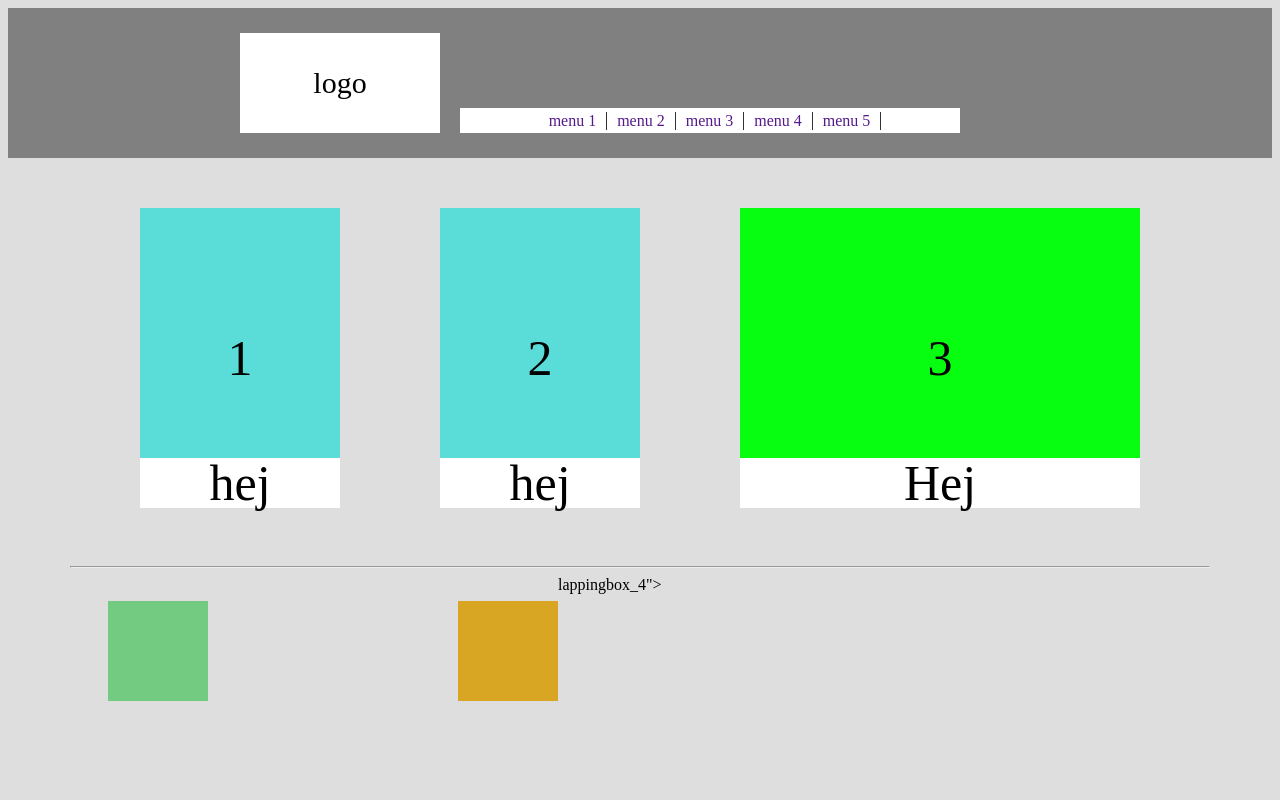
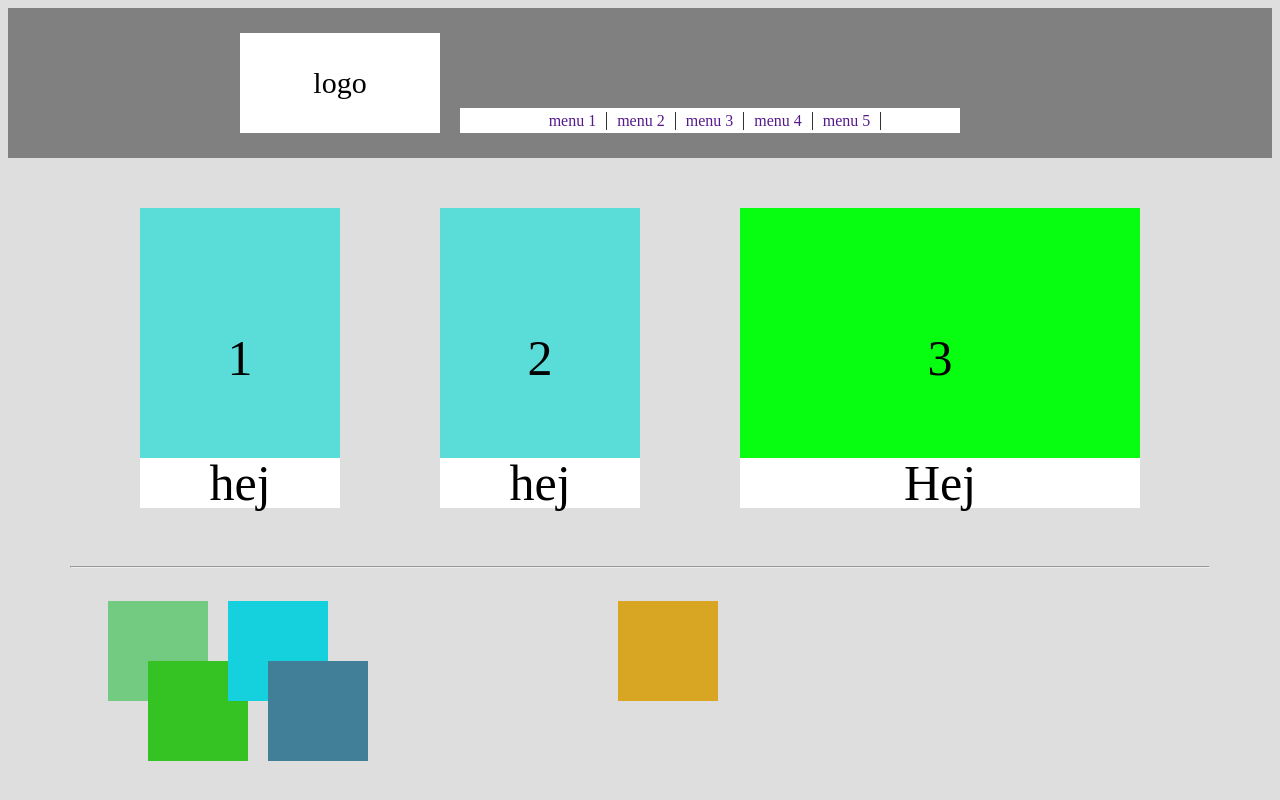
Before and after one commit to mart822c/projekt-bar, a plain HTML site: page index.html in a window 1280 px wide. Shown: the top 800 px of the page. Drawn offline with Linux system fonts and the light colour scheme.

Commit message:
change 2

```diff
--- a/index.html
+++ b/index.html
@@ -57,7 +57,10 @@
 </div>
 <hr />
 
-<div id="overlappingbox_1"></div>lappingbox_4"></div>
+<div id="overlappingbox_1"></div>
+<div id="overlappingbox_2"></div>
+<div id="overlappingbox_3"></div>
+<div id="overlappingbox_4"></div>
 
 <div id="overlappingbox_1_1"></div>
 <div id="overlappingbox_1_2"></div>
```
